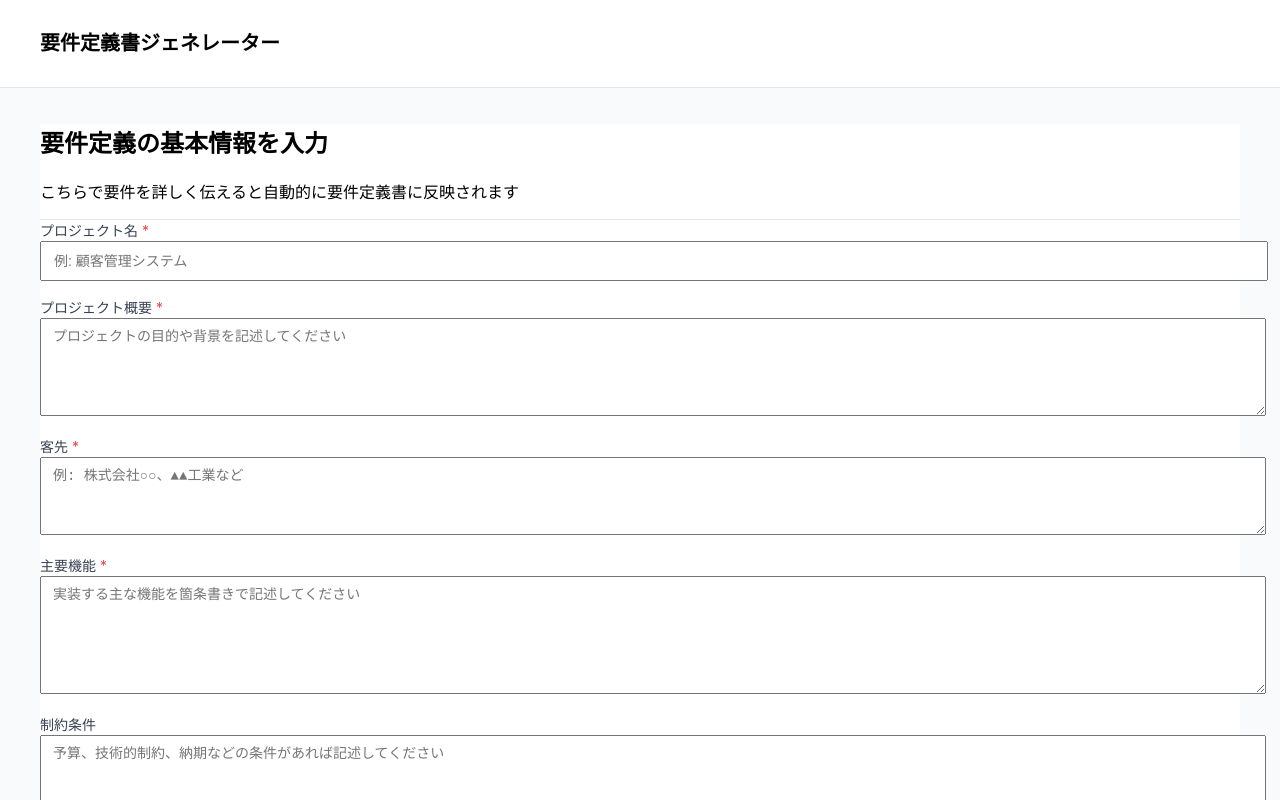
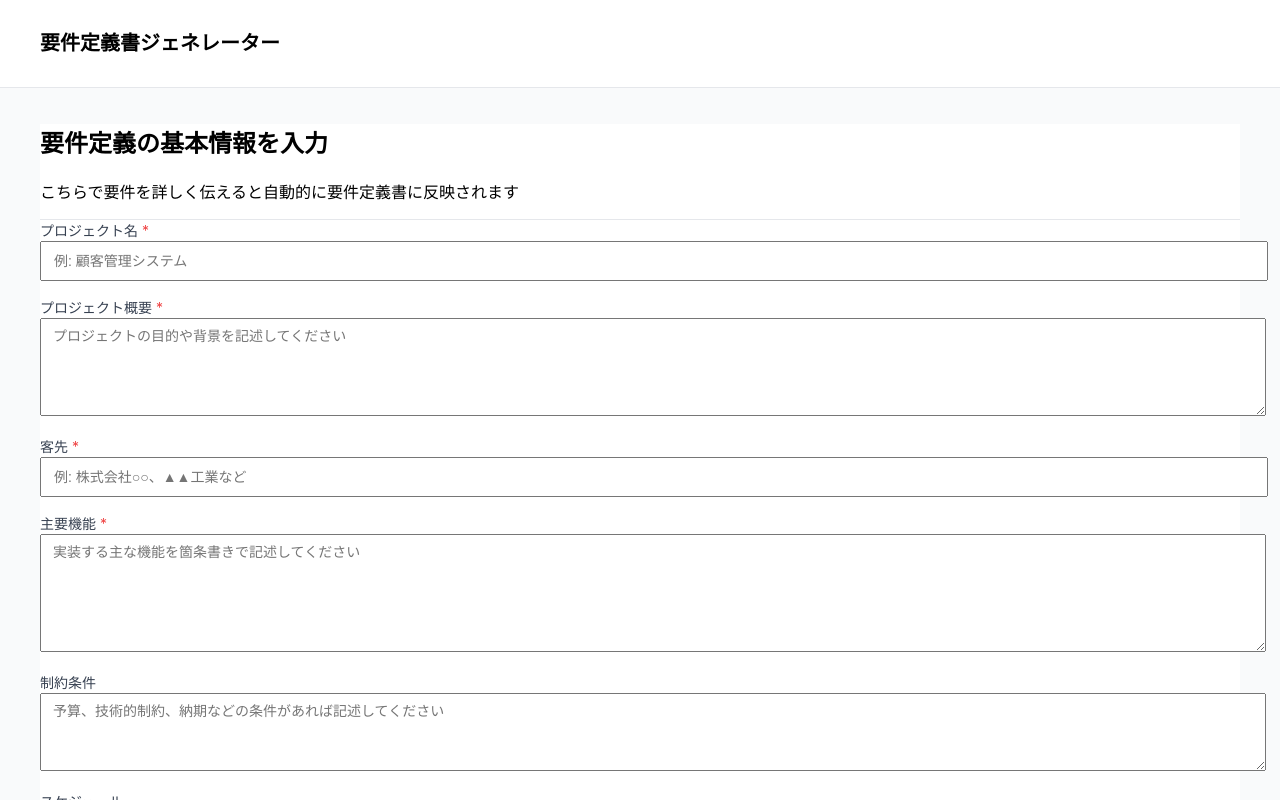
Before and after one commit to Robbits-CO-LTD/requirements-Gen, a React (Vite) app: page / in a window 1280 px wide. Shown: the top 800 px of the page. Built offline with nearby package versions, Linux system fonts and the light colour scheme.

Commit message:
客先入力のUI変更

```diff
--- a/src/components/RequirementsForm.jsx
+++ b/src/components/RequirementsForm.jsx
@@ -95,14 +95,14 @@ const RequirementsForm = ({ onSubmit }) => {
               <label className="block text-sm font-medium text-gray-700 mb-1">
                 客先 <span className="text-red-500">*</span>
               </label>
-              <textarea
+              <input
+                type="text"
                 name="targetUsers"
                 value={formData.targetUsers}
                 onChange={handleChange}
                 className={`block w-full px-3 py-2 text-sm border rounded-md shadow-sm focus:ring-2 focus:ring-blue-100 focus:border-blue-500 outline-none ${errors.targetUsers ? 'border-red-500' : 'border-gray-300'}`}
-                rows="3"
                 placeholder="例: 株式会社○○、▲▲工業など"
-              ></textarea>
+              />
               {errors.targetUsers && <p className="text-red-600 text-xs mt-1">{errors.targetUsers}</p>}
             </div>
 
```
